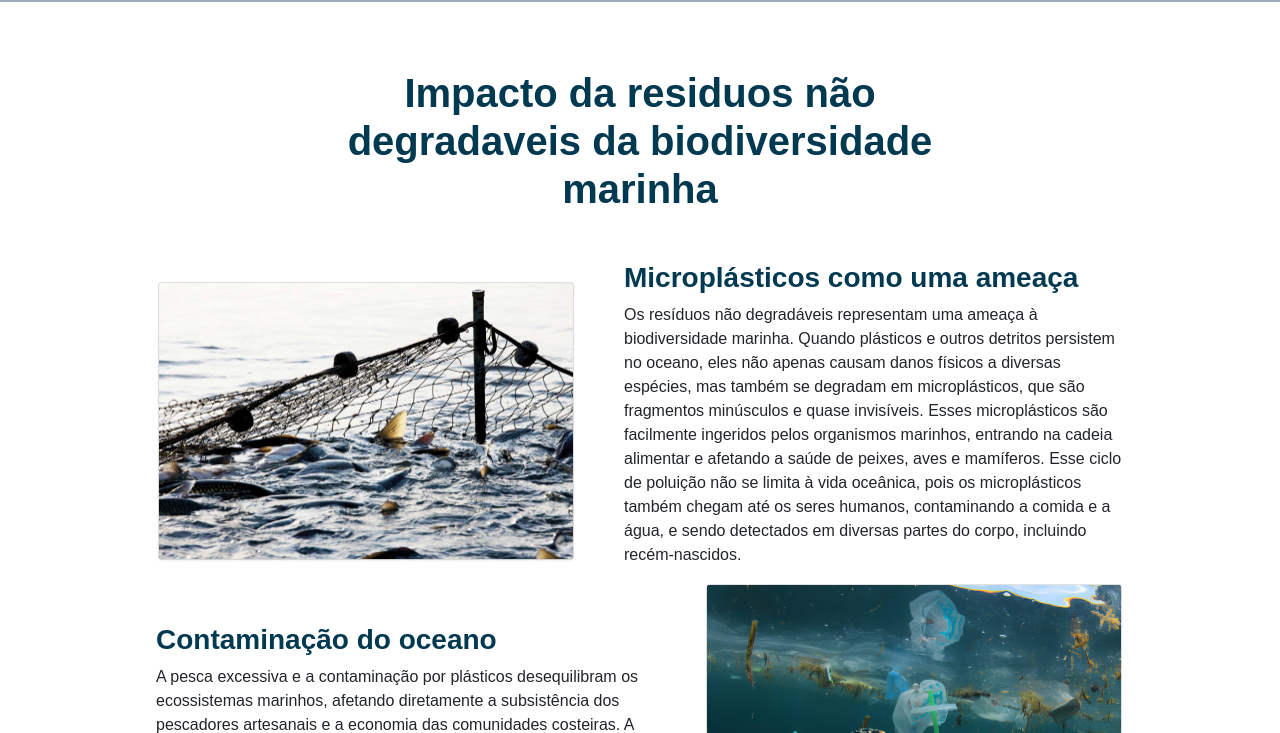
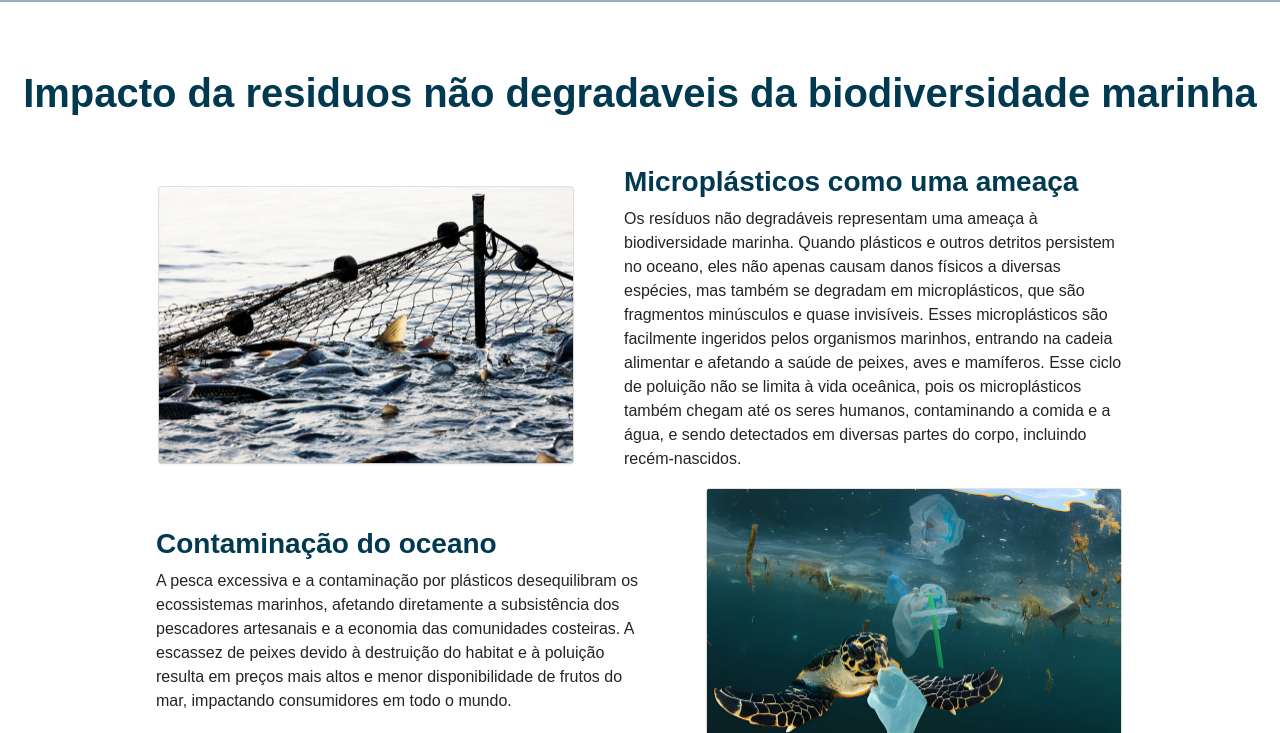
Before and after one commit to eduardojfronza/sea-potter, a plain HTML site: page problemas.html in a window 1280 px wide. Shown: the part 67-800 px from the top of the page. Drawn offline with nearby package versions, Linux system fonts and the light colour scheme; a web font is replaced by a local one.

Commit message:
Update problemas.html

```diff
--- a/problemas.html
+++ b/problemas.html
@@ -29,7 +29,7 @@
 
     <main class="py-5">
         <section class="container-fluid container-quem-somos">
-            <h2 class="col-6 m-auto py-5">Impacto da residuos não degradaveis da biodiversidade marinha</h2>
+            <h2 class="m-auto py-5 text-center">Impacto da residuos não degradaveis da biodiversidade marinha</h2>
 
             <div class="d-flex flex-column-reverse flex-md-row-reverse align-items-center justify-content-center gap-5">
                 <div class="quem-somos-texto ">
```
